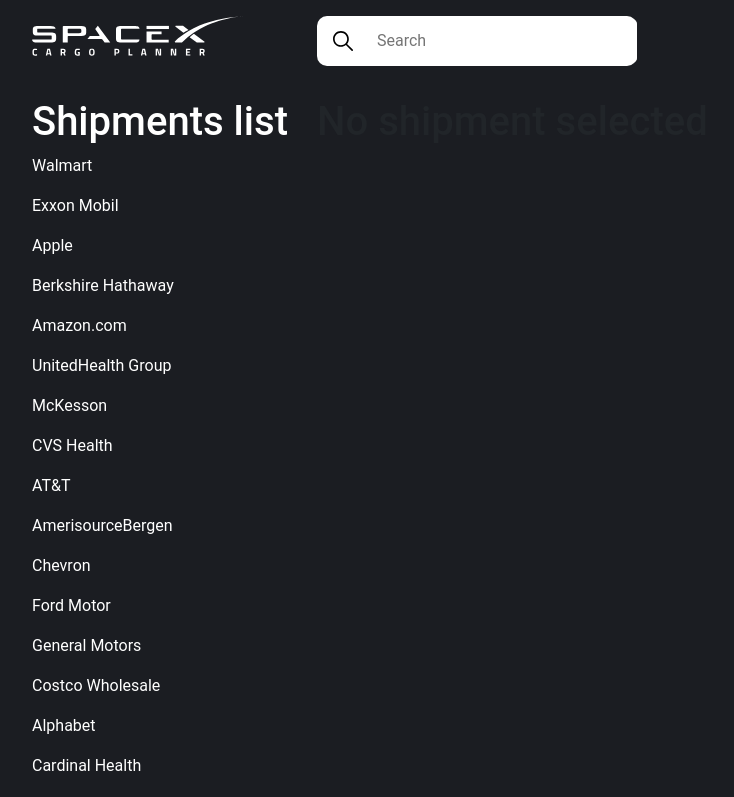
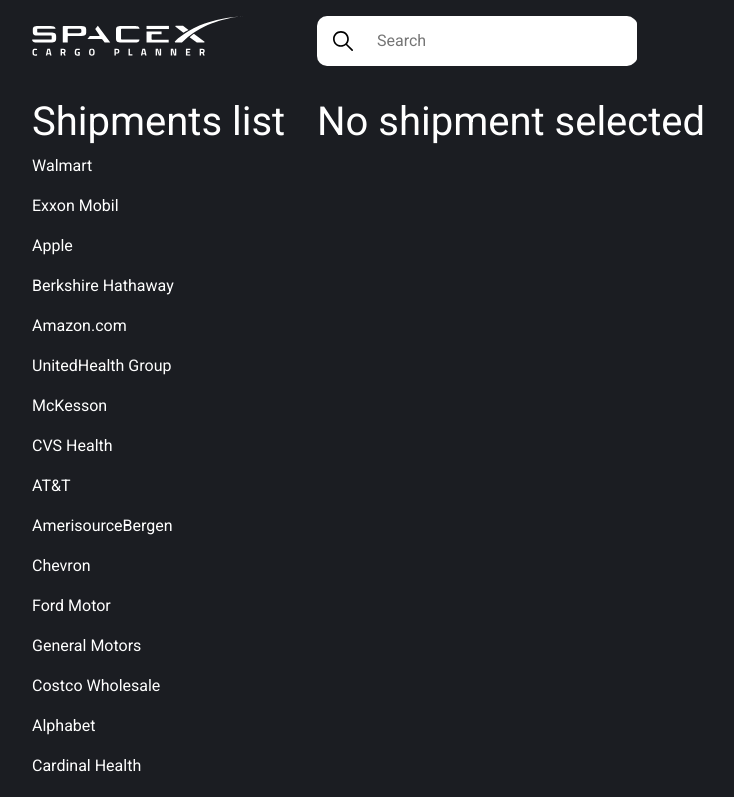
Before and after one commit to TauriRu/test-workadm, a React (Create React App) app: page / in a window 1280 px wide. Shown: the top 797 px of the page, without its empty margins (50-784 px from the left). Built offline with nearby package versions, Linux system fonts and the light colour scheme.

Commit message:
header search and cargo calc

```diff
--- a/package.json
+++ b/package.json
@@ -14,6 +14,7 @@
     "bootstrap": "^5.3.1",
     "react": "^18.2.0",
     "react-dom": "^18.2.0",
+    "react-router-dom": "^6.14.2",
     "react-scripts": "5.0.1",
     "typescript": "^4.9.5",
     "web-vitals": "^2.1.4"
--- a/src/App.css
+++ b/src/App.css
@@ -1,5 +1,8 @@
-@import url("https://fonts.googleapis.com/css2?family=Rubik&display=swap");
+@import url("https://fonts.googleapis.com/css2?family=Roboto&display=swap");
 
+h1,h2,h3 {
+  color: #ffffff !important;
+}
 .App {
   background-color: #1b1d22;
   padding: 16px;
--- a/src/App.tsx
+++ b/src/App.tsx
@@ -2,11 +2,11 @@
 import Header from './components/header/header';
 import { useState, useEffect } from 'react';
 
-interface Shipment {
+export interface Shipment {
   id: string;
   name: string;
   email: string;
-  boxes: number;
+  boxes: string;
 }
 
 function App() {
@@ -22,12 +22,24 @@
   const handleShipmentClick = (event: React.MouseEvent<HTMLAnchorElement>, shipmentId: string) => {
     event.preventDefault();
     const selected = shipments.find(shipment => shipment.id === shipmentId);
-    setSelectedShipment(selected || null);
+    setSelectedShipment(selected || { id: '', name: '', email: '', boxes: '' });
   };
+
+  const handleInputChange = (event: React.ChangeEvent<HTMLInputElement>) => {
+    if (selectedShipment) {
+      const newSelectedShipment = { ...selectedShipment, boxes: event.target.value };
+      setSelectedShipment(newSelectedShipment);
+    }
+  };
+
+  const totalBays = selectedShipment && selectedShipment.boxes
+    ? Math.ceil(selectedShipment.boxes.split(',').map(box => parseFloat(box.trim())).reduce((total, boxQty) => total + boxQty, 0) / 10)
+    : 0;
+
 
   return (
     <div className="App">
-      <Header />
+      <Header shipments={shipments} onShipmentClick={handleShipmentClick} />
       <div className="container">
         <div className="row">
           <div className="col-3">
@@ -48,7 +60,15 @@
                 <h1 className="shipment-name">{selectedShipment.name}</h1>
                 <p className="shipment-email selected">Email: {selectedShipment.email}</p>
                 <p className='selected'>CARGO BOXES</p>
-                <p className="shipment-boxes">Boxes: <input type='text' defaultValue={selectedShipment.boxes} /></p>
+                <p className="shipment-boxes">Boxes: <input
+                  type='text'
+                  value={selectedShipment.boxes || ''}
+                  onChange={handleInputChange}
+                /></p>
+                <p className='selected'>Number of Cargo Bays:
+
+                </p>
+                <h3>{totalBays}</h3>
               </div>
             ) : (
               <h1>No shipment selected</h1>
--- a/src/components/header/header.css
+++ b/src/components/header/header.css
@@ -1,5 +1,10 @@
 .header {
   margin-bottom: 32px;
+}
+.navigation{
+    display: flex;
+    align-items: center;
+    margin-bottom: 32px;
 }
 .searchContainer {
   position: relative;
@@ -27,3 +32,15 @@
   left: 16px;
   transform: translateY(-50%);
 }
+.searchResultLink{
+    display: flex;
+    align-items: center;
+    padding: 10px;
+    background: #fff;
+    text-decoration: none;
+    color: #000;
+    transition: all 0.3s ease;
+}
+.searchResultLink:hover{
+    background: #f5f5f5;
+}
--- a/src/components/header/header.tsx
+++ b/src/components/header/header.tsx
@@ -1,32 +1,76 @@
-
-import React from 'react';
+import React, { useState } from 'react';
 import './header.css';
 import HeaderLogo from '../../images/logo.svg';
 import Search from '../../images/search.svg';
+import { Shipment } from '../../App';
 
-const Header: React.FC = () => {
+interface HeaderProps {
+    shipments: Shipment[];
+    onShipmentClick: (event: React.MouseEvent<HTMLAnchorElement>, shipmentId: string) => void;
+}
+
+const Header: React.FC<HeaderProps> = ({ shipments, onShipmentClick }) => {
+    const [searchInput, setSearchInput] = useState('');
+    const [filteredShippingNames, setFilteredShippingNames] = useState<string[]>([]);
+
+    const handleSearchInputChange = (event: React.ChangeEvent<HTMLInputElement>) => {
+        const inputValue = event.target.value;
+        if (!inputValue) {
+            setSearchInput('');
+            setFilteredShippingNames([]);
+            return;
+        }
+        setSearchInput(inputValue);
+
+        const filteredNames = shipments
+            .map(shipment => shipment.name)
+            .filter(name => name.toLowerCase().includes(inputValue.toLowerCase()));
+
+        setFilteredShippingNames(filteredNames);
+    };
+
     return (
         <header className='header'>
-            <nav className='navigation'>
-                <div className="container">
-                    <div className="row">
+            <div className="container">
+                <div className="row">
+                    <div className='col-3'>
+                        <img className='headerLogo' src={HeaderLogo} alt="headerLogo" />
+                    </div>
+                    <div className="col-6">
 
-                        <div className="col-3">
-                            <a href='/'>
-                                <img src={HeaderLogo} alt="logo" />
-                            </a>
+                        <div className='searchContainer'>
+                            <input
+                                className='searchInput'
+                                type="text"
+                                placeholder="Search"
+                                value={searchInput}
+                                onChange={handleSearchInputChange}
+                            />
+                            <img className='searchIcon' src={Search} alt="search" />
                         </div>
-                        <div className="col-6">
-                            <div className='searchContainer'>
-                            <input className='searchInput' type="text" placeholder="Search" />
-                                <img className='searchIcon' src={Search} alt="search" />
-                            </div>
+                        <div className='searchResults'>
+                            {filteredShippingNames.map(name => (
+                                <div key={name} className='searchResultItem'>
+                                    <a
+                                        href="/"
+                                        className='searchResultLink'
+                                        onClick={(event) => {
+                                            event.preventDefault();
+                                            const selectedShipment = shipments.find(shipment => shipment.name === name);
+                                            if (selectedShipment) {
+                                                onShipmentClick(event, selectedShipment.id);
+                                            }
+                                        }}
+                                    >
+                                        {name}
+                                    </a>
+                                </div>
+                            ))}
                         </div>
                     </div>
                 </div>
-            </nav>
+            </div>
         </header>
-
     );
 };
 
--- /dev/null
+++ b/src/react-app-env.d.ts
@@ -0,0 +1 @@
+/// <reference types="react-scripts" />
```
Also changed, not shown: 1 other file (tests, documents, lock files or other folders).
